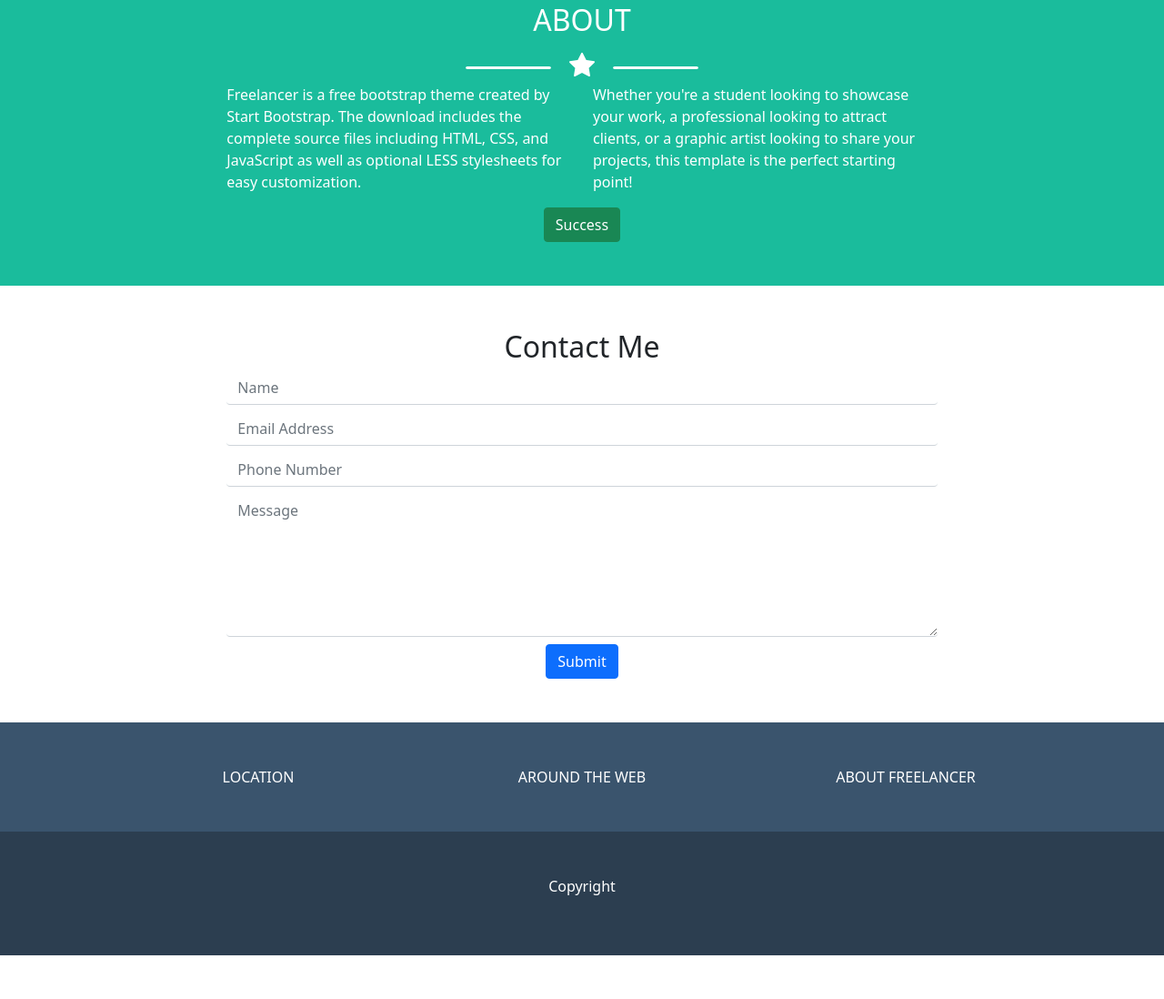
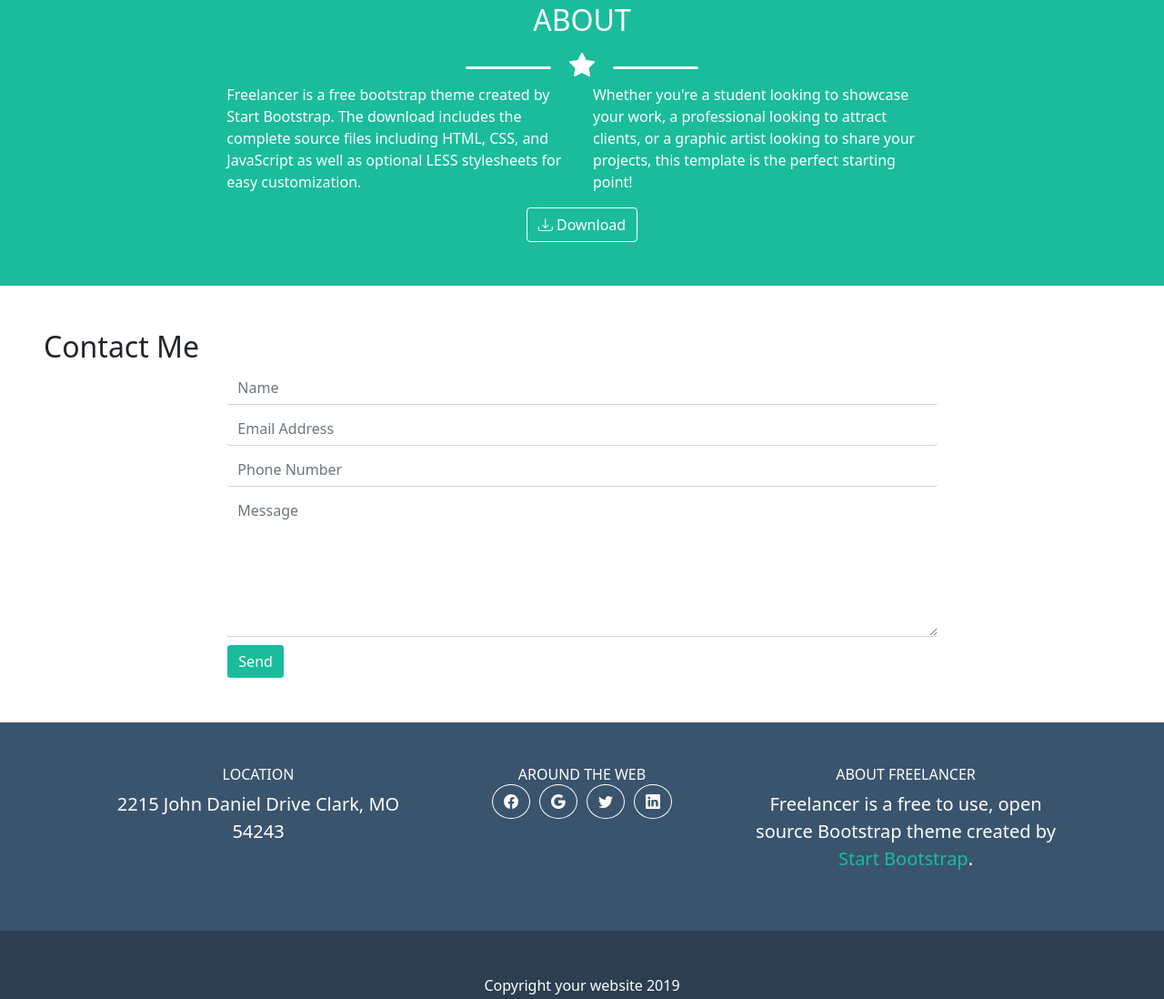
Before and after one commit to Flek8/html-css-bootstrap-freelancer, a plain HTML site: page index.html in a window 1280 px wide. Shown: the part 1184-2282 px from the top of the page at 91% size. Before the commit the page ends 2234 px from the top, so only its background shows below. Drawn offline with nearby package versions, Linux system fonts and the light colour scheme.

Commit message:
aggiornamento

```diff
--- a/index.html
+++ b/index.html
@@ -16,7 +16,7 @@
         <nav class="navbar fixed-top navbar-expand-md navbar-dark ms_bg_nav">
             <div class="container-md">
 
-              <a class="navbar-brand" href="#">Navbar</a>
+              <a class="navbar-brand" href="#">START BOOTSTRAP</a>
 
               <button class="navbar-toggler" type="button" data-bs-toggle="collapse" data-bs-target="#navbarSupportedContent" aria-controls="navbarSupportedContent" aria-expanded="false" aria-label="Toggle navigation">
                 <span class="navbar-toggler-icon"></span>
@@ -25,24 +25,13 @@
               <div class="collapse navbar-collapse" id="navbarSupportedContent">
                 <ul class="navbar-nav ms-auto mb-2 mb-lg-0">
                     <li class="nav-item">
-                    <a class="nav-link active" aria-current="page" href="#">Home</a>
+                        <a class="nav-link active" aria-current="page" href="#">PORTFOLIO</a>
                     </li>
                     <li class="nav-item">
-                    <a class="nav-link" href="#">Link</a>
+                        <a class="nav-link active" aria-current="page" href="#">ABOUT</a>
                     </li>
                     <li class="nav-item dropdown">
-                    <a class="nav-link dropdown-toggle" href="#" id="navbarDropdown" role="button" data-bs-toggle="dropdown" aria-expanded="false">
-                      Dropdown
-                    </a>
-                    <ul class="dropdown-menu" aria-labelledby="navbarDropdown">
-                      <li><a class="dropdown-item" href="#">Action</a></li>
-                      <li><a class="dropdown-item" href="#">Another action</a></li>
-                      <li><hr class="dropdown-divider"></li>
-                      <li><a class="dropdown-item" href="#">Something else here</a></li>
-                    </ul>
-                  </li>
-                  <li class="nav-item">
-                    <a class="nav-link disabled">Disabled</a>
+                        <a class="nav-link active" aria-current="page" href="#">CONTACT</a>
                     </li>
                 </ul>
 
@@ -139,8 +128,8 @@
                         </div>
 
                         <div class="row justify-content-center">
-                            <div class="col-2 text-center">
-                                <button type="button" class="btn btn-success">Success</button>
+                            <div class="col-3 text-center">
+                                <button type="button" class="btn ms_btn text-white"><i class="bi bi-download"></i> Download</button>
                             </div>
                         </div>
                     </div>
@@ -152,7 +141,7 @@
         </section>
 
         <section id="contact">
-            <div class="container-fluid text-center p-5">
+            <div class="container-fluid p-5">
                 <h2>Contact Me</h2>
                 <div class="row">
                     <div class="col-8 mx-auto">
@@ -170,7 +159,7 @@
                                 <textarea class="form-control border-top-0 border-start-0 border-end-0" placeholder="Message" id="exampleFormControlTextarea1" rows="6"></textarea>
                             </div>
 
-                            <button type="submit" class="btn btn-primary">Submit</button>
+                            <button type="submit" class="btn ms_btn text-white">Send</button>
                           </form>
                 </div>
             </div>
@@ -185,20 +174,23 @@
             <div class="container p-5 text-white">
                 <div class="row text-center">
                     <div class="col-12 col-lg-4">
-                        LOCATION
+                        <h6>LOCATION</h6>
+                        <p class="fs-5">2215 John Daniel Drive Clark, MO 54243</p>
+                    </div>
+                    <div class="col-12 col-lg-4 mb-3">
+                        <h6>AROUND THE WEB</h6>
+                        <span><i class="bi bi-facebook ms_circle"></i><i class="bi bi-google ms_circle"></i><i class="bi bi-twitter ms_circle"></i><i class="bi bi-linkedin ms_circle"></i></span>
                     </div>
                     <div class="col-12 col-lg-4">
-                        AROUND THE WEB
-                    </div>
-                    <div class="col-12 col-lg-4">
-                        ABOUT FREELANCER
+                        <h6>ABOUT FREELANCER</h6>
+                        <p class="fs-5">Freelancer is a free to use, open source Bootstrap theme created by <span class="ms_text_green">Start Bootstrap</span>.</p>
                     </div>
                 </div>
             </div>
         </div>
 
         <div class="ms_bg_nav text-center p-5 text-white">
-            <p>Copyright</p>
+            <p>Copyright your website 2019</p>
         </div>
     </footer>
 
--- a/style.css
+++ b/style.css
@@ -35,3 +35,19 @@
     border-radius: 3px;
     vertical-align: middle;
 }
+
+.ms_btn {
+    background-color: #1abc9c;
+    border: 1px solid white;
+}
+
+.ms_circle {
+    padding: 7px 12px;
+    border: 1px solid white;
+    border-radius: 50%;
+    margin: 5px;
+}
+
+.ms_text_green {
+    color: #1abc9c;
+}
```
Lines whose indentation alone changed are shown as unchanged.
